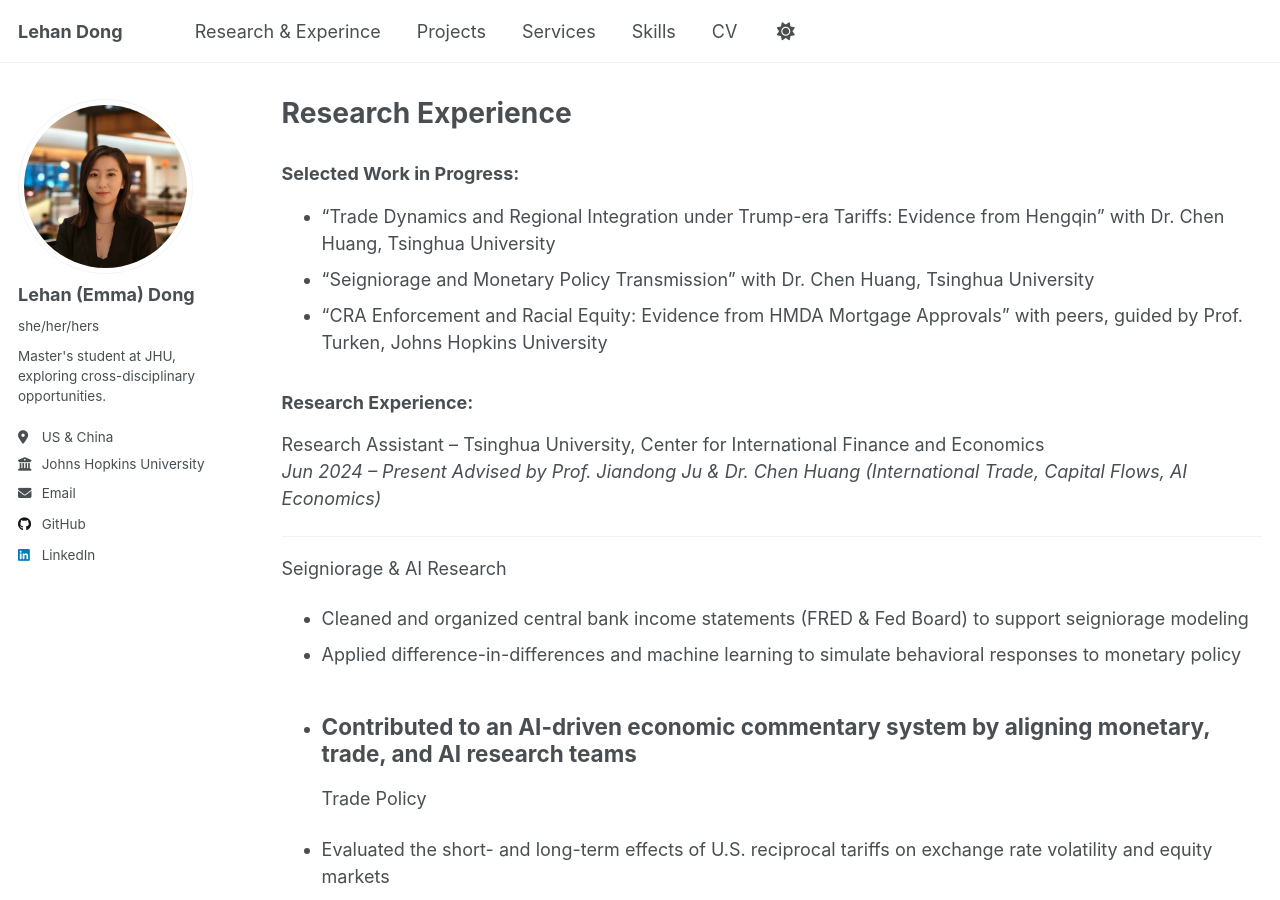
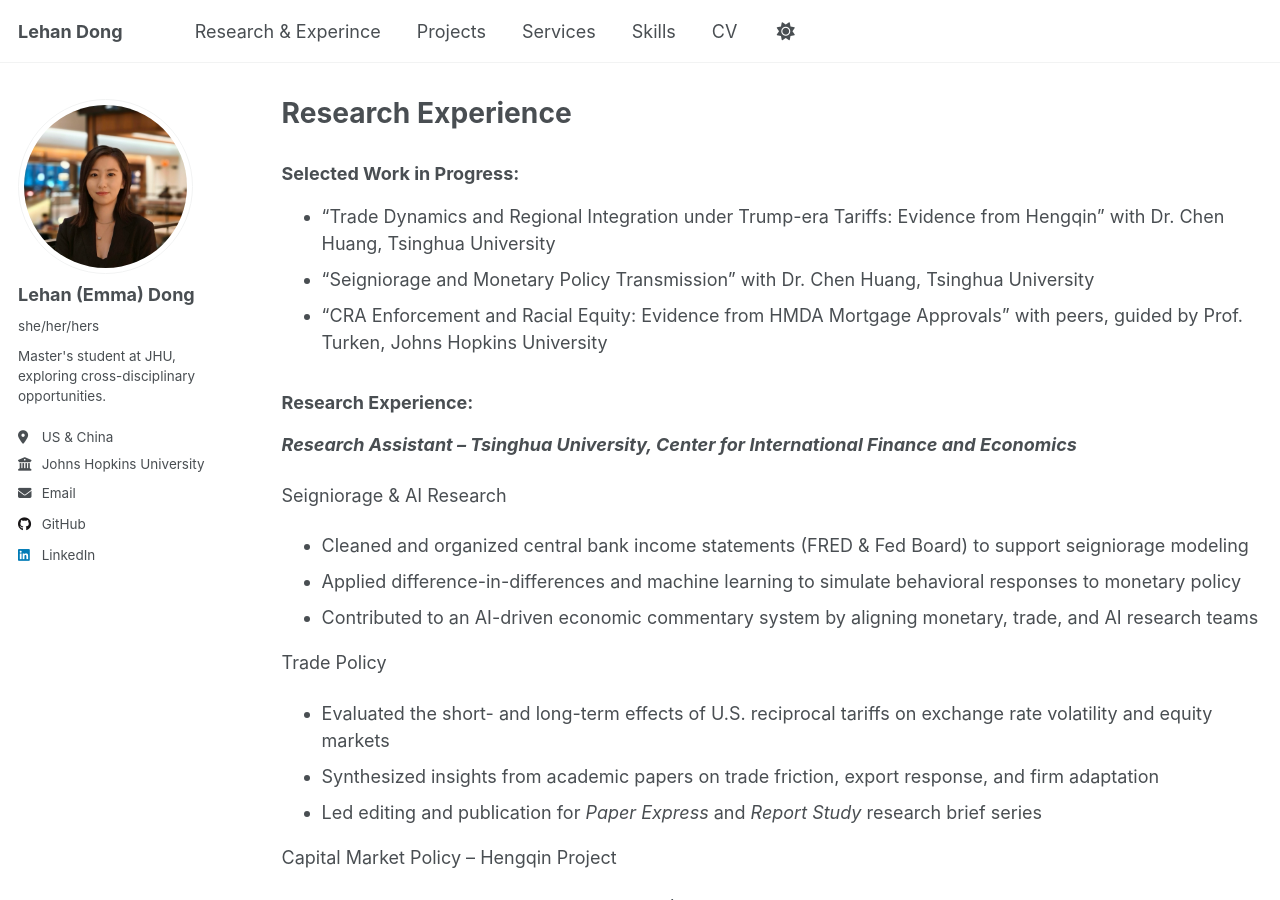
Before and after one commit to LehanDong/lehandongwebsite, a Jekyll site: the page built from _pages/publications.md, in a window 1280 px wide and 900 px high. Built offline with Jekyll 4.4.1, drawn with Linux system fonts in a browser that asks for light colours.

Commit message:
Update publications.md

```diff
--- a/_pages/publications.md
+++ b/_pages/publications.md
@@ -22,21 +22,18 @@ author_profile: true
 * “CRA Enforcement and Racial Equity: Evidence from HMDA Mortgage Approvals” with peers, guided by Prof. Turken, Johns Hopkins University
 
 ### Research Experience:
-Research Assistant – Tsinghua University, Center for International Finance and Economics
-*Jun 2024 – Present*
-*Advised by Prof. Jiandong Ju & Dr. Chen Huang (International Trade, Capital Flows, AI Economics)*
+***Research Assistant – Tsinghua University, Center for International Finance and Economics***
 
----
 Seigniorage & AI Research
 - Cleaned and organized central bank income statements (FRED & Fed Board) to support seigniorage modeling
 - Applied difference-in-differences and machine learning to simulate behavioral responses to monetary policy
 - Contributed to an AI-driven economic commentary system by aligning monetary, trade, and AI research teams
----
+
 Trade Policy
 - Evaluated the short- and long-term effects of U.S. reciprocal tariffs on exchange rate volatility and equity markets
 - Synthesized insights from academic papers on trade friction, export response, and firm adaptation
 - Led editing and publication for *Paper Express* and *Report Study* research brief series
----
+
 Capital Market Policy – Hengqin Project
 - Conducted multi-country benchmarking (Hong Kong, Thailand, ASEAN) on capital account openness
 - Drafted strategic recommendations for phased capital account reform and regulatory harmonization
```
